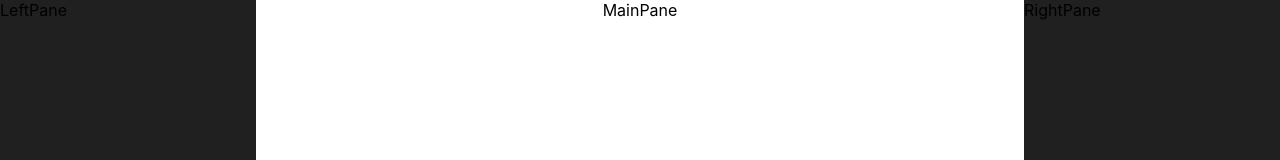
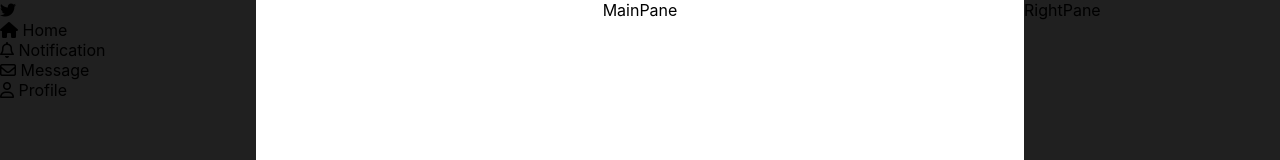
Before and after one commit to Kenneford/twitter, a React (Create React App) app: page / in a window 1280 px wide. Shown: the top 160 px of the page. Built offline with nearby package versions, Linux system fonts and the light colour scheme.

Commit message:
Leftpane icons added

```diff
--- a/public/index.html
+++ b/public/index.html
@@ -9,6 +9,9 @@
       name="description"
       content="Web site created using create-react-app"
     />
+    <link rel="stylesheet" href="https://cdnjs.cloudflare.com/ajax/libs/font-awesome/6.1.1/css/all.min.css"
+    integrity="sha512-KfkfwYDsLkIlwQp6LFnl8zNdLGxu9YAA1QvwINks4PhcElQSvqcyVLLD9aMhXd13uQjoXtEKNosOWaZqXgel0g=="
+    crossorigin="anonymous" referrerpolicy="no-referrer" />
     <link rel="apple-touch-icon" href="%PUBLIC_URL%/logo192.png" />
     <!--
       manifest.json provides metadata used when your web app is installed on a
--- a/src/App.js
+++ b/src/App.js
@@ -1,4 +1,4 @@
-import logo from './logo.svg';
+
 import './App.css';
 import LeftPane from './components/LeftPane';
 import MainPane from './components/MainPane';
--- a/src/components/LeftPane.js
+++ b/src/components/LeftPane.js
@@ -2,6 +2,16 @@ import React from 'react'
 
 export default function LeftPane() {
   return (
-    <div className='leftPane'>LeftPane</div>
+    <div className='leftPane'>
+        <div>
+        <i class="fa-brands fa-twitter"></i>
+        </div>
+        <div>
+            <div><i class="fa-solid fa-house"></i> Home</div>
+            <div><i class="fa-regular fa-bell"></i> Notification</div>
+            <div><i class="fa-regular fa-envelope"></i> Message</div>
+            <div><i class="fa-regular fa-user"></i> Profile</div>
+        </div>
+    </div>
   )
 }
```
